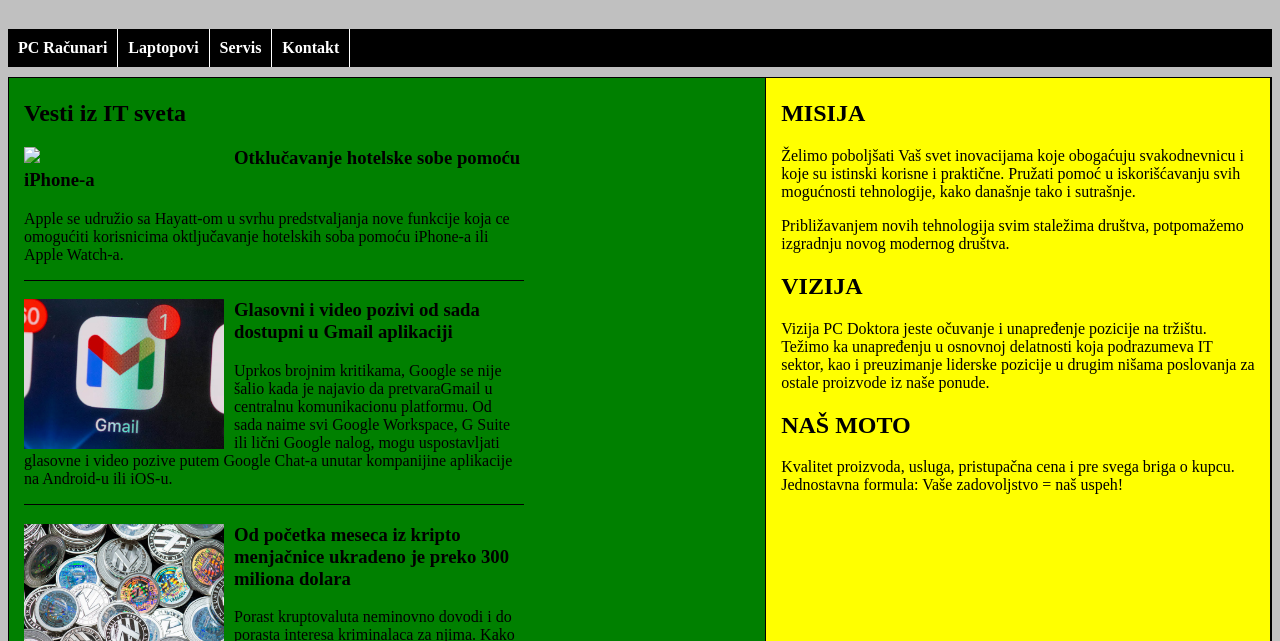
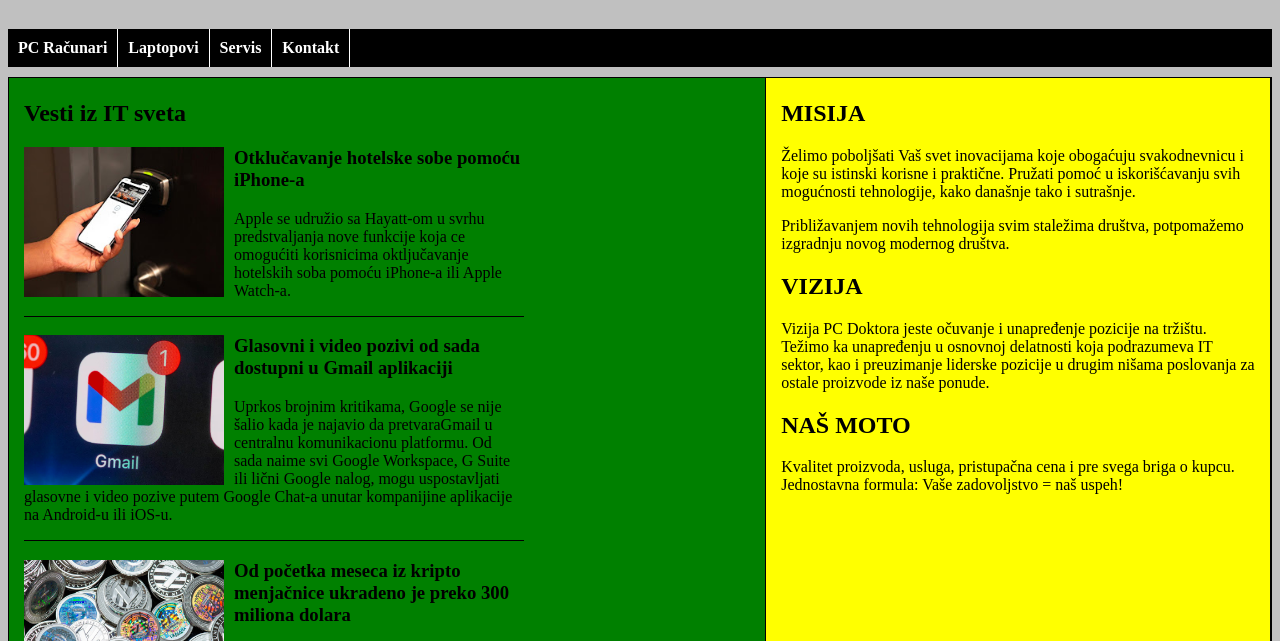
Before and after one commit to K-Andrej/Veb-Komunikacije, a plain HTML site: page index.html in a window 1280 px wide. Shown: the part 129-770 px from the top of the page. Drawn offline with Linux system fonts and the light colour scheme.

Commit message:
Update index.html

```diff
--- a/index.html
+++ b/index.html
@@ -25,7 +25,7 @@
 
             <a href="https://www.itvesti.info/2021/12/otkljucavanje-hotelske-sobe-pomocu.html">
                 <div id="vesti">
-                    <img src="K-Andrej/Veb-Komunikacije/slike/Vesti/prve_vesti.jpg">
+                    <img src="slike/Vesti/prve_vesti.jpg">
                     <h3>Otklučavanje hotelske sobe pomoću iPhone-a</h3>
                     <p>Apple se udružio sa Hayatt-om u svrhu predstvaljanja nove funkcije koja ce omogućiti
                     korisnicima oktljučavanje hotelskih soba pomoću iPhone-a ili Apple Watch-a.
```
